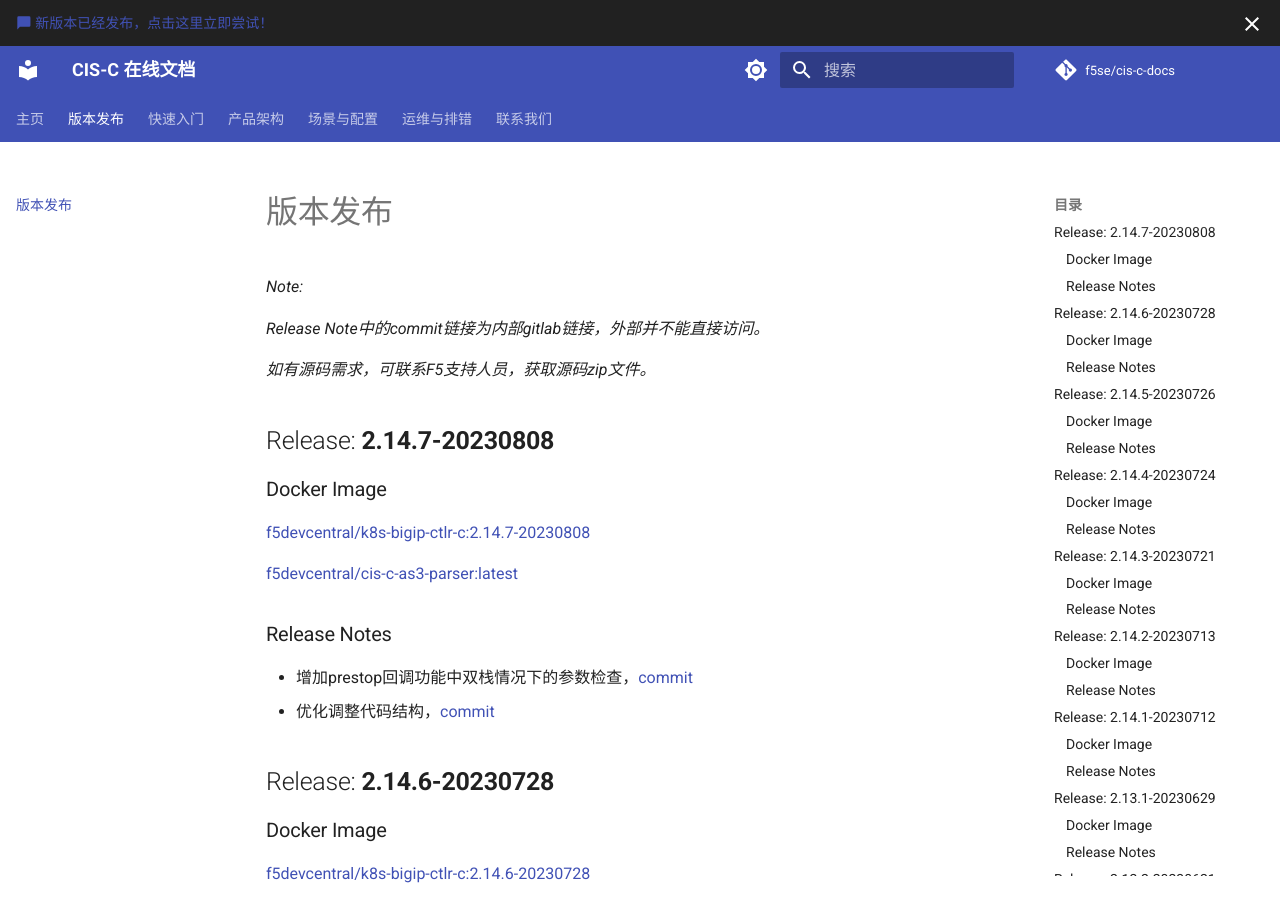
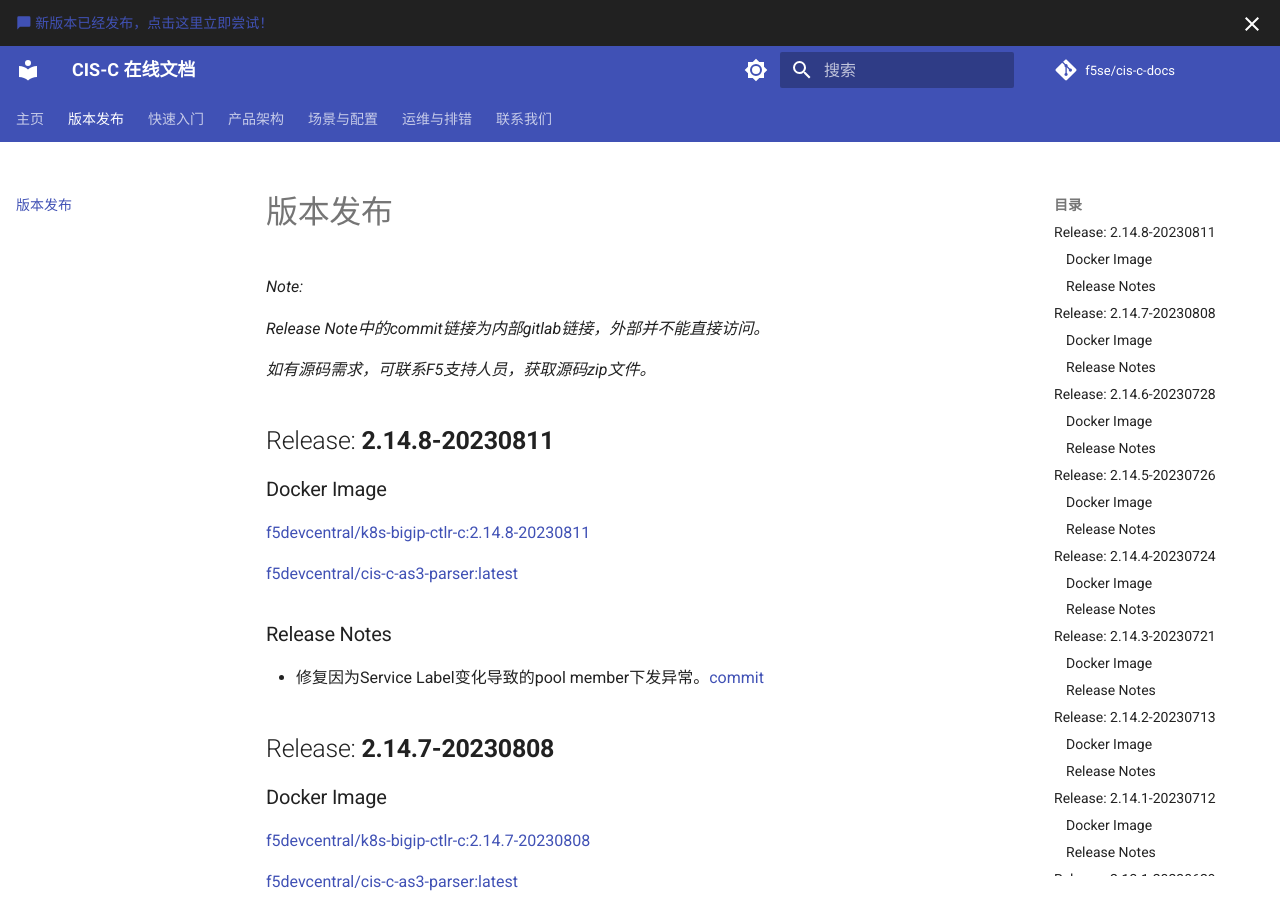
Before and after one commit to f5se/cis-c-docs, an MkDocs documentation site: the page built from docs/Release-notes/index.md, in a window 1280 px wide and 900 px high. Built offline with MkDocs 1.6.1 and Material for MkDocs 9.7.7, drawn with Linux system fonts in a browser that asks for light colours; comment, search, counter and statistics services are not loaded.

Commit message:
release 2.14.8

```diff
--- a/docs/Release-notes/index.md
+++ b/docs/Release-notes/index.md
@@ -5,6 +5,18 @@
 *Release Note中的commit链接为内部gitlab链接，外部并不能直接访问。*
 
 *如有源码需求，可联系F5支持人员，获取源码zip文件。*
+
+## Release: **2.14.8-20230811**
+
+### Docker Image
+
+[f5devcentral/k8s-bigip-ctlr-c:2.14.8-20230811](https://hub.docker.com/r/f5devcentral/k8s-bigip-ctlr-c)
+
+[f5devcentral/cis-c-as3-parser:latest](https://hub.docker.com/r/f5devcentral/cis-c-as3-parser)
+
+### Release Notes
+
+* 修复因为Service Label变化导致的pool member下发异常。[commit](https://gitlab.f5net.com/cis-c/f5-kic/-/commit/e533cf6e805d257598e8a23899fc143840341dfb)
 
 ## Release: **2.14.7-20230808**
 
```
